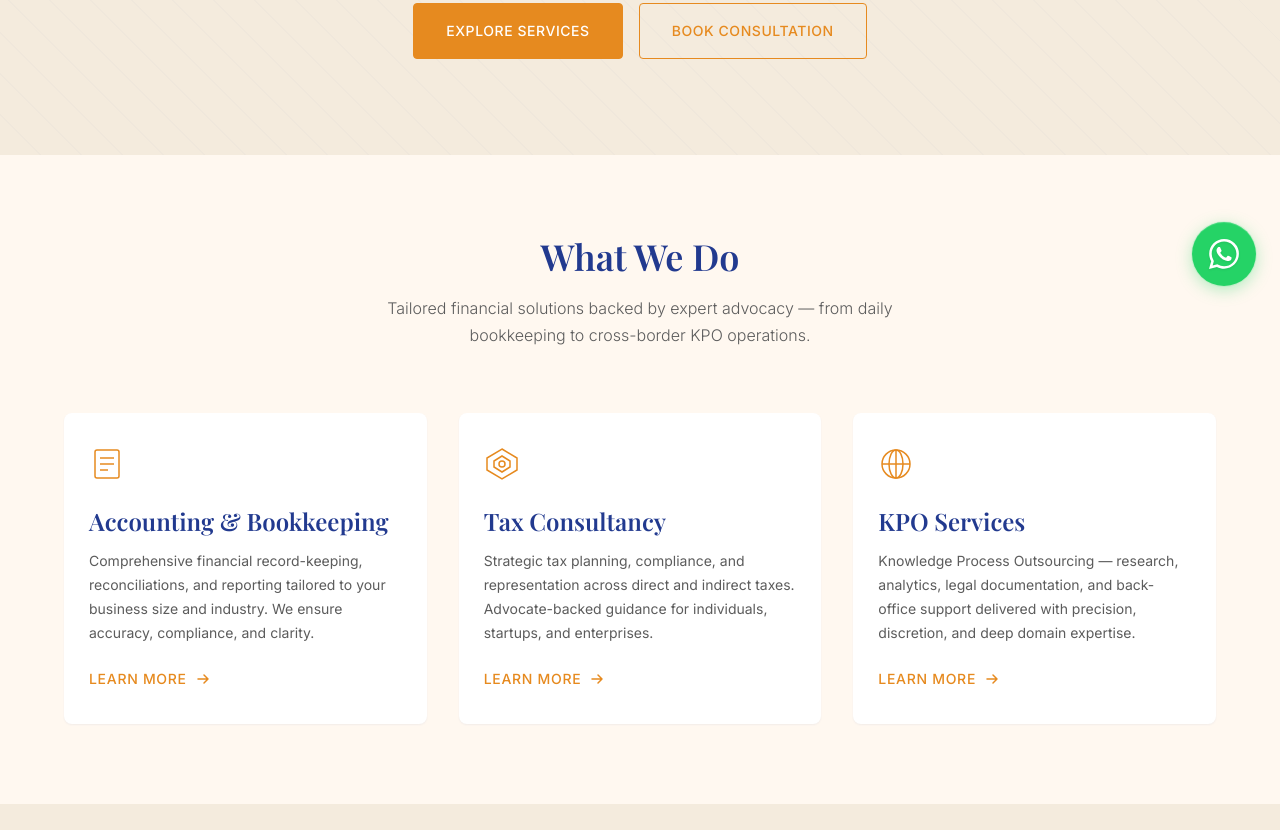
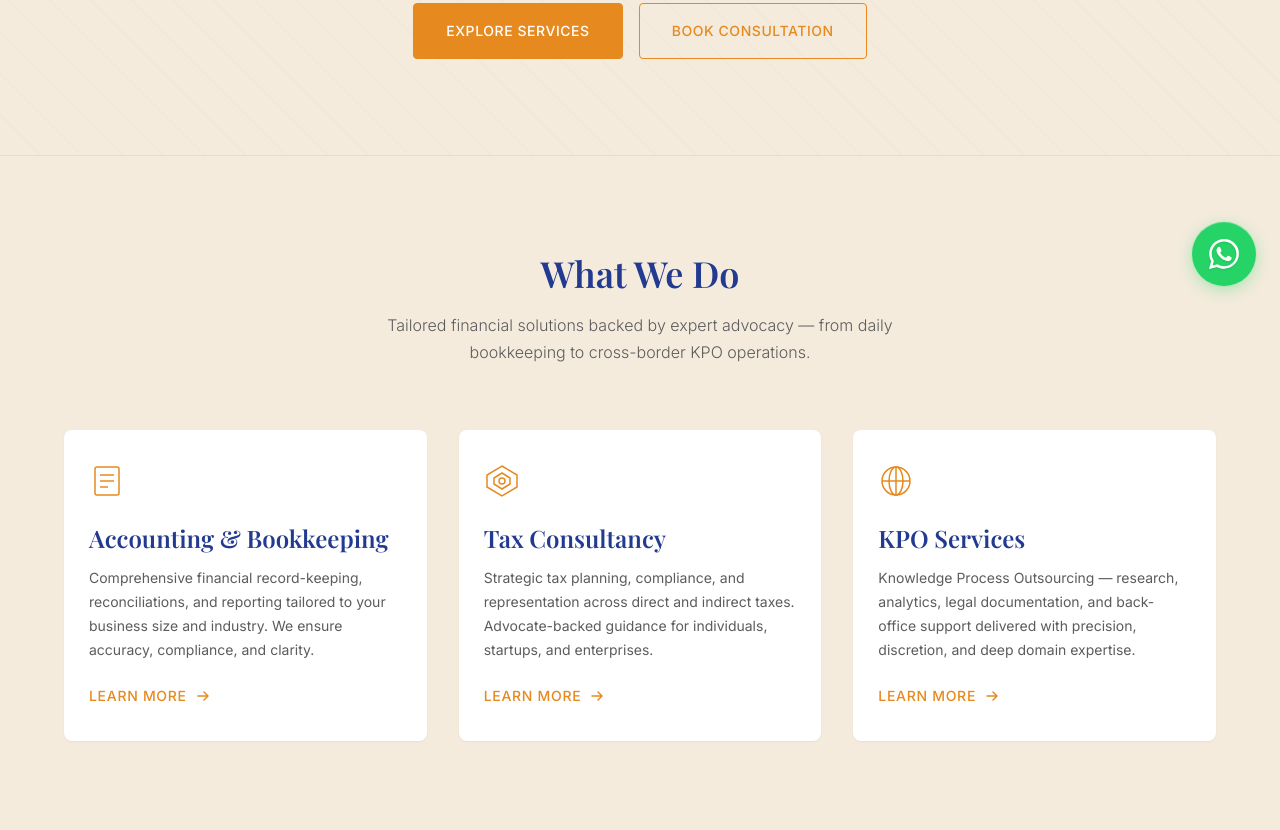
Before and after one commit to DextroDark-12/BAPAconsultancy, a plain HTML site: page index.html in a window 1280 px wide. Shown: the part 490-1320 px from the top of the page. Drawn offline with nearby package versions, Linux system fonts and the light colour scheme; a web font is replaced by a local one.

Commit message:
color unified to skin colur in homepage

```diff
--- a/index.html
+++ b/index.html
@@ -18,7 +18,7 @@
   <link rel="stylesheet" href="styles.css">
   <title>BAPA Consultancy</title>
 </head>
-<body>
+<body class="page-home">
 
   <!-- ====================================================================
        Top Contact Bar — Desktop Only
--- a/styles.css
+++ b/styles.css
@@ -41,9 +41,12 @@
   --space-2:       0.5rem;
   --space-3:       0.75rem;
   --space-4:       1rem;
+  --space-5:       1.25rem;
   --space-6:       1.5rem;
+  --space-10:      2.5rem;
   --space-8:       2rem;
   --space-12:      3rem;
+  --space-14:      3.5rem;
   --space-16:      4rem;
   --space-20:      5rem;
   --space-24:      6rem;
@@ -213,14 +216,84 @@ p {
 
 /* Section wrapper */
 .section {
+  position: relative;
   padding-top: var(--space-16);
   padding-bottom: var(--space-16);
+}
+
+.cta-banner,
+.site-footer {
+  position: relative;
+}
+
+.section::before,
+.cta-banner::before,
+.site-footer::before {
+  content: '';
+  position: absolute;
+  left: 0;
+  right: 0;
+  top: 0;
+  height: 1px;
+  box-shadow: 0 -22px 34px rgba(34, 58, 143, 0.06), 0 -8px 16px rgba(0, 0, 0, 0.03);
+  pointer-events: none;
 }
 
 @media (min-width: 768px) {
   .section {
     padding-top: var(--space-20);
     padding-bottom: var(--space-20);
+  }
+}
+
+/* Homepage only: unified premium canvas with spacing-led separation */
+.page-home,
+.page-home main {
+  background-color: var(--bg-cream);
+}
+
+.page-home .section::before,
+.page-home .consultation-reassurance::before,
+.page-home .site-footer::before {
+  display: none;
+}
+
+.page-home .hero,
+.page-home .services,
+.page-home .clients,
+.page-home .trust,
+.page-home .trusted {
+  background-color: var(--bg-cream);
+}
+
+.page-home .services,
+.page-home .clients,
+.page-home .trust,
+.page-home .trusted {
+  border-top: 1px solid rgba(34, 58, 143, 0.08);
+}
+
+.page-home .services,
+.page-home .clients,
+.page-home .trust,
+.page-home .trusted,
+.page-home .consultation-reassurance {
+  padding-top: calc(var(--space-16) + var(--space-3));
+  padding-bottom: calc(var(--space-16) + var(--space-3));
+}
+
+.page-home .trusted {
+  box-shadow: inset 0 1px 0 rgba(255, 255, 255, 0.35);
+}
+
+@media (min-width: 768px) {
+  .page-home .services,
+  .page-home .clients,
+  .page-home .trust,
+  .page-home .trusted,
+  .page-home .consultation-reassurance {
+    padding-top: calc(var(--space-20) + var(--space-4));
+    padding-bottom: calc(var(--space-20) + var(--space-4));
   }
 }
 
@@ -2614,6 +2687,7 @@ h3 {
 
 .consultation-faq {
   background-color: var(--bg-cream);
+  padding-top: calc(var(--space-16) + var(--space-12));
 }
 
 .consultation-faq__header {
@@ -2622,6 +2696,10 @@ h3 {
 }
 
 @media (min-width: 768px) {
+  .consultation-faq {
+    padding-top: calc(var(--space-20) + var(--space-12));
+  }
+
   .consultation-faq__header {
     margin-bottom: var(--space-14);
   }
```
